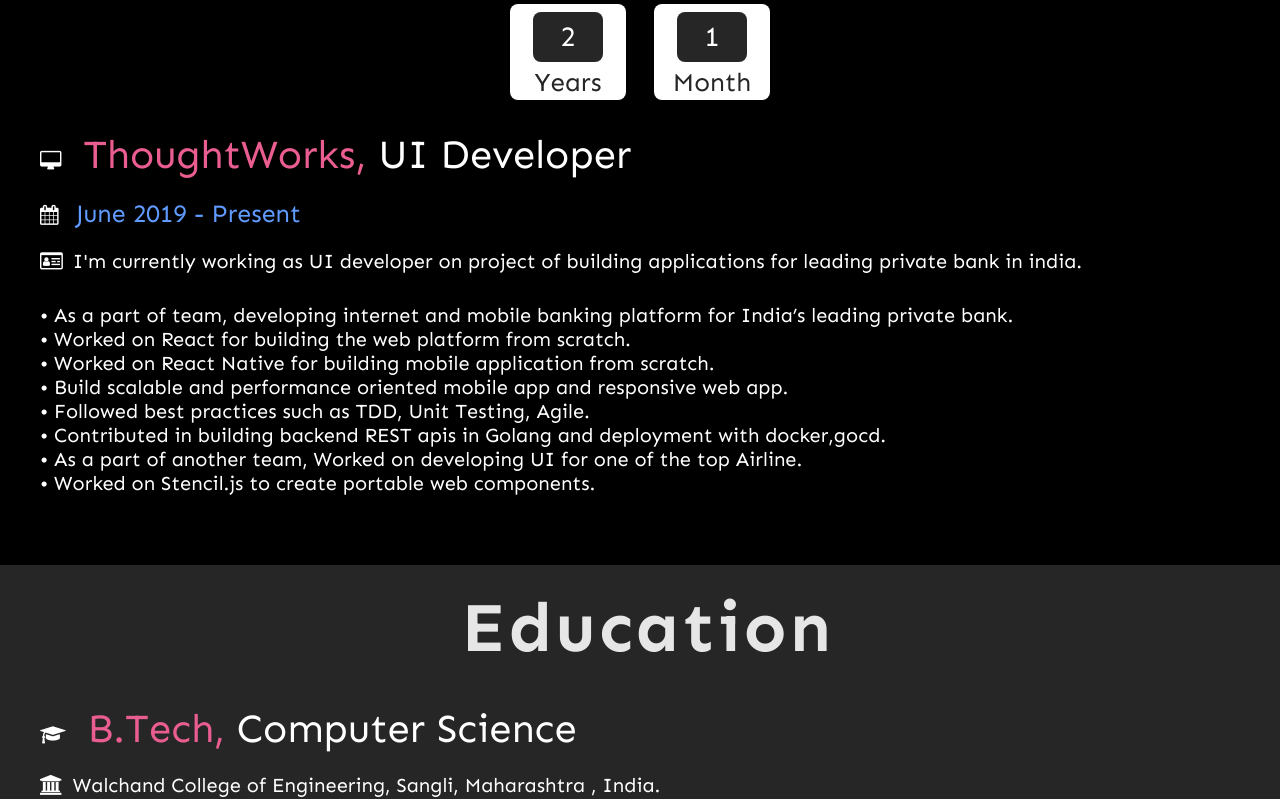
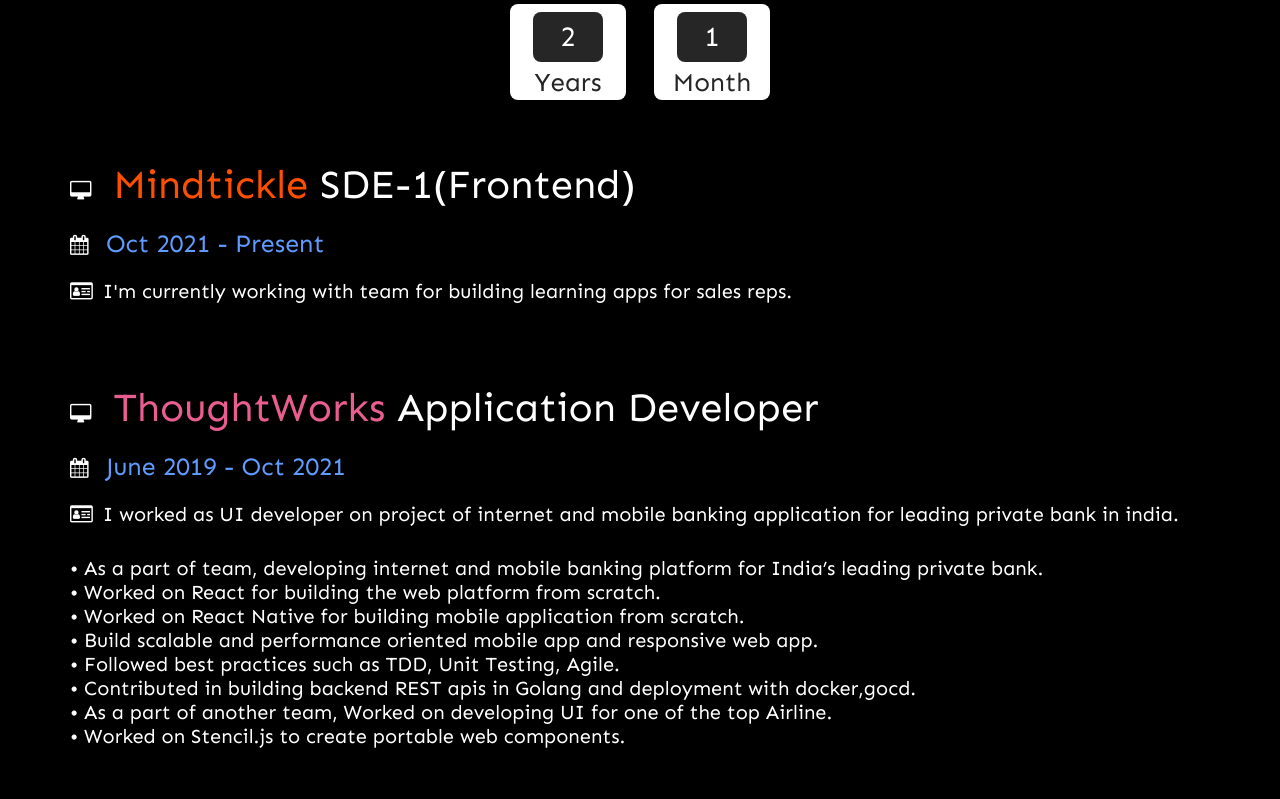
Before and after one commit to ritesh7harel/me, a React (Create React App) app: page / in a window 1280 px wide. Shown: the part 2885-3684 px from the top of the page. Built offline with nearby package versions, Linux system fonts and the light colour scheme.

Commit message:
update experience

```diff
--- a/src/Experience/Experience.css
+++ b/src/Experience/Experience.css
@@ -37,6 +37,10 @@
   font-size: 40px;
 }
 
+.companyItem {
+  padding: 30px;
+}
+
 .role {
   color: white;
   font-size: 40px;
@@ -47,6 +51,7 @@
   font-size: 20px;
   padding: 10px;
 }
+
 .extraDetails {
   color: white;
   font-size: 20px;
@@ -99,3 +104,7 @@
   font-size: 26px;
   padding: 5px;
 }
+
+.mind {
+  color: #FE4F01 !important;
+}
--- a/src/Experience/Experience.js
+++ b/src/Experience/Experience.js
@@ -53,19 +53,34 @@
                 </div>
             </div>
             <div className="companies">
-                <div className="company">
-                    <i className="fa fa-desktop icon"></i> ThoughtWorks, <span className="role">UI Developer </span>
+                <div className="companyItem">
+                    <div className="mind company">
+                        <i className="fa fa-desktop icon"></i> Mindtickle <span className="role">SDE-1(Frontend) </span>
                     </div>
                     <div className="year">
-                    <i className="fa fa-calendar icon"></i> June 2019 - Present
+                        <i className="fa fa-calendar icon"></i> Oct 2021 - Present
                     </div>
                     <div className="details">
-                    <i className="fa fa-id-card-o icon"></i>I'm currently working as UI developer on project of building
-                    applications for leading private bank
+                        <i className="fa fa-id-card-o icon"></i>I'm currently working with team for
+                        building learning apps for sales reps.
+                    </div>
+                </div>
+                <div className="companyItem">
+                    <div className="company">
+                        <i className="fa fa-desktop icon"></i> ThoughtWorks <span className="role">Application Developer</span>
+                    </div>
+                    <div className="year">
+                        <i className="fa fa-calendar icon"></i> June 2019 - Oct 2021
+                    </div>
+                    <div className="details">
+                        <i className="fa fa-id-card-o icon"></i>I worked as UI developer on project of
+                        internet and mobile banking
+                        application for leading private bank
                         in india.
                     </div>
                     <div className="extraDetails">
-                    • As a part of team, developing internet and mobile banking platform for India’s leading private bank.<br/>
+                        • As a part of team, developing internet and mobile banking platform for India’s leading private
+                        bank.<br/>
                         • Worked on React for building the web platform from scratch.<br/>
                         • Worked on React Native for building mobile application from scratch.<br/>
                         • Build scalable and performance oriented mobile app and responsive web app.<br/>
@@ -76,6 +91,7 @@
                     </div>
                 </div>
             </div>
+        </div>
     );
 };
 
```
Lines whose indentation alone changed are shown as unchanged.
